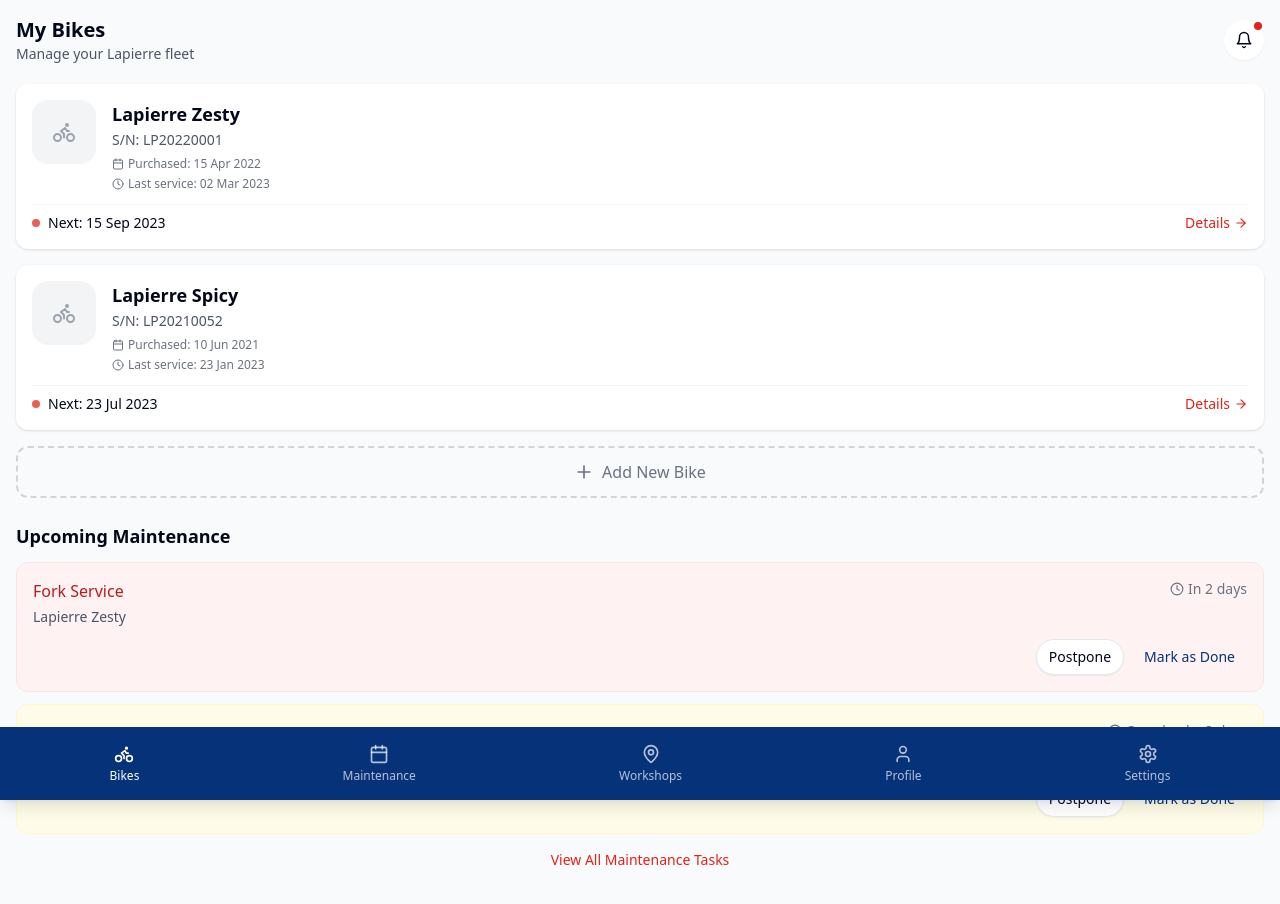
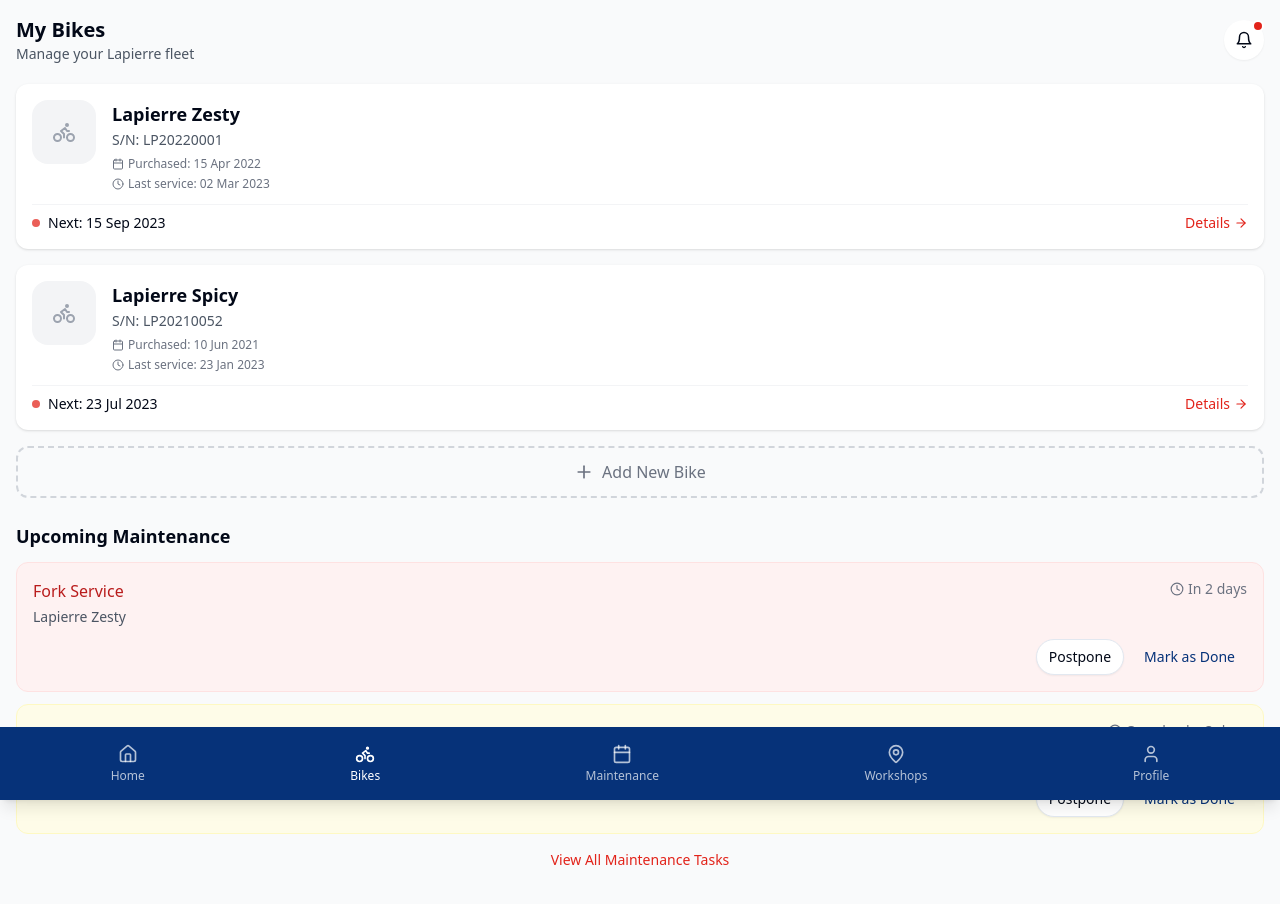
Before and after one commit to quentinhoff/lapierre-bike-care, a React (Vite) app: page /dashboard in a window 1280 px wide. Shown: the top 904 px of the page. Built offline with nearby package versions, Linux system fonts and the light colour scheme.

Commit message:
Fix: Home button in bottom navigation
Move the "Home" button to the bottom navigation bar in the `Home` page.

```diff
--- a/src/components/Layout/MobileLayout.tsx
+++ b/src/components/Layout/MobileLayout.tsx
@@ -1,7 +1,7 @@
 
 import React from 'react';
 import { Link, useLocation } from 'react-router-dom';
-import { Bike, Calendar, MapPin, Settings, User } from 'lucide-react';
+import { Bike, Calendar, MapPin, Settings, User, Home } from 'lucide-react';
 
 interface MobileLayoutProps {
   title?: string;
@@ -40,6 +40,10 @@ const MobileLayout: React.FC<MobileLayoutProps> = ({
       </main>
 
       <nav className="fixed bottom-0 left-0 right-0 bg-primary border-t border-primary/30 flex justify-around items-center py-3 px-2 z-10 shadow-lg">
+        <Link to="/home" className={`flex flex-col items-center justify-center px-3 py-1 ${path === '/home' ? 'text-white' : 'text-primary-foreground/70'}`}>
+          <Home size={20} />
+          <span className="text-xs mt-1">Home</span>
+        </Link>
         <Link to="/dashboard" className={`flex flex-col items-center justify-center px-3 py-1 ${path === '/dashboard' ? 'text-white' : 'text-primary-foreground/70'}`}>
           <Bike size={20} />
           <span className="text-xs mt-1">Bikes</span>
@@ -56,10 +60,6 @@ const MobileLayout: React.FC<MobileLayoutProps> = ({
           <User size={20} />
           <span className="text-xs mt-1">Profile</span>
         </Link>
-        <Link to="/settings" className={`flex flex-col items-center justify-center px-3 py-1 ${path === '/settings' ? 'text-white' : 'text-primary-foreground/70'}`}>
-          <Settings size={20} />
-          <span className="text-xs mt-1">Settings</span>
-        </Link>
       </nav>
     </div>
   );
```
